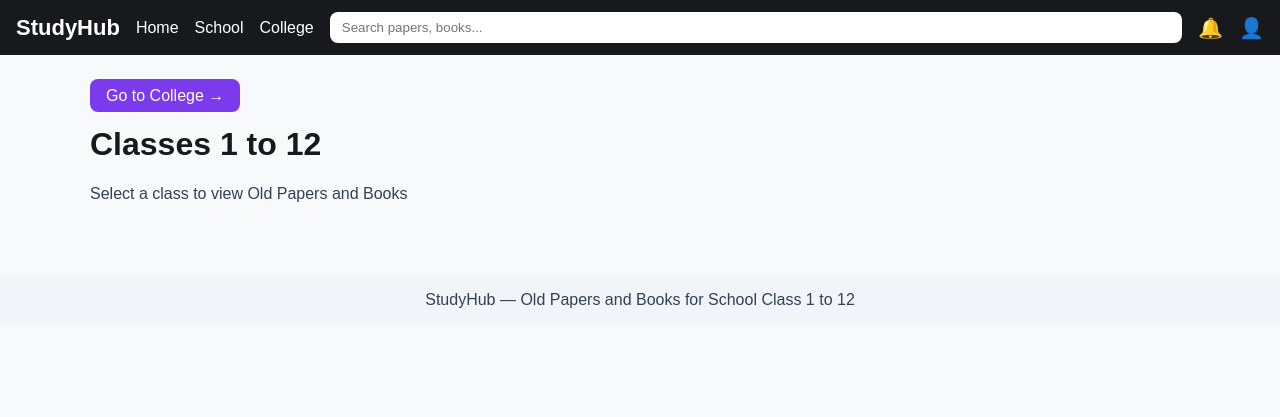
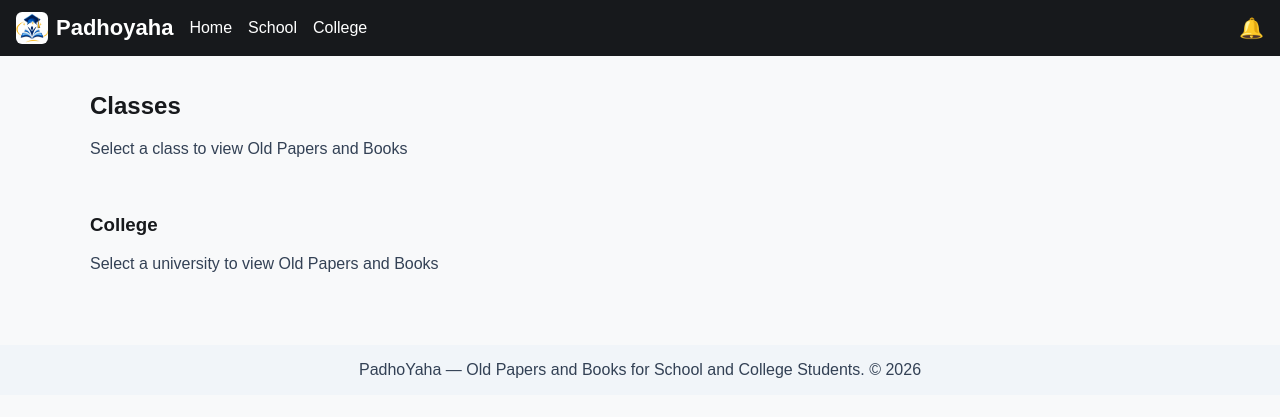
Before and after one commit to Patelmohammadsaad/StudyHub, a Django app: page / in a window 1280 px wide. Shown: the top 417 px of the page. Run offline with Django 5.2, Linux system fonts and the light colour scheme; data that the repository does not hold is empty.

Commit message:
Remove search bar and PadhoYaha name

```diff
--- a/core/urls.py
+++ b/core/urls.py
@@ -5,4 +5,5 @@ urlpatterns = [
     path('', views.home, name='home'),
     path('class/<int:pk>/', views.class_detail, name='class_detail'),
     path('subject/<int:pk>/', views.subject_detail, name='subject_detail'),
+    path('school/', views.school_page, name='school_page'),
 ]
--- a/core/views.py
+++ b/core/views.py
@@ -2,6 +2,8 @@ from django.shortcuts import render
 from django.shortcuts import get_object_or_404
 
 from .models import SchoolClass,Subject,Document
+from college.models import University
+
 
 #api
 from rest_framework.decorators import api_view
@@ -11,10 +13,16 @@ from .serializers import SchoolClassSerializer
 
 
 # Home View - Show Class 1 to 12
+
 def home(request):
-    classes = SchoolClass.objects.all().order_by('number')
-    return render(request, 'core/home.html', {'classes': classes})
+    classes = SchoolClass.objects.all()
+    universities = University.objects.all()
+    return render(request, 'core/home.html', {'classes': classes, 'universities': universities})
 
+
+def school_page(request):
+    classes = SchoolClass.objects.all()
+    return render(request, 'core/school.html', {'classes': classes})
 
 
 # Class Detail View - Show subjects of one class
--- a/studyhub/settings.py
+++ b/studyhub/settings.py
@@ -130,6 +130,7 @@ MAILERS = {
     },
 }
 
-
+#//////////////////////////////////////
 MEDIA_URL = '/media/'
 MEDIA_ROOT = BASE_DIR / 'media'
+STATICFILES_DIRS = [BASE_DIR / "static"]
--- a/templates/base.html
+++ b/templates/base.html
@@ -3,8 +3,9 @@
 <head>
 <meta charset="UTF-8">
 <meta name="viewport" content="width=device-width, initial-scale=1.0">
-<title>StudyHub</title>
+<title>Padhoyaha</title>
 <style>
+
 :root {
   --charcoal: #17191C;
   --grey: #929DA7;
--- a/templates/college/college_home.html
+++ b/templates/college/college_home.html
@@ -1,6 +1,9 @@
 {% extends 'base.html' %}
 
 {% block content %}
+<p><a href="/school/" style="background: #7C3AED; color: white; padding: 8px 16px; border-radius: 8px; text-decoration: none;">Go to School →</a></p>
+
+
 <h1>College</h1>
 <p>Select a University to view Courses</p>
 
--- a/templates/core/home.html
+++ b/templates/core/home.html
@@ -2,11 +2,15 @@
 
 {% block content %}
 
-<p><a href="/college/" style="background: #7C3AED; color: white; padding: 8px 16px; border-radius: 8px; text-decoration: none;">Go to College →</a></p>
 
 
-<h1>Classes 1 to 12</h1>
+<!-- SCHOOL SECTION - UPAR -->
+<section>
+  <section id="school">
+  <h2>Classes</h2>
   <p>Select a class to view Old Papers and Books</p>
+
+  <!-- <input type="text" placeholder="Search papers, books..." style="width: 100%; padding: 12px; border: 1px solid #C4B5FD; border-radius: 10px; margin-bottom: 16px; box-sizing: border-box;"> -->
 
   <div style="display: grid; grid-template-columns: repeat(auto-fill, minmax(150px, 1fr)); gap: 12px;">
   {% for c in classes %}
@@ -15,4 +19,23 @@
     </a>
   {% endfor %}
   </div>
+</section>
+
+
+
+<!-- COLLEGE SECTION - NEECHE -->
+<section id="college" style="margin-top: 40px;">
+  <h1>College</h1>
+  <p>Select a university to view Old Papers and Books</p>
+
+  <div style="display: grid; grid-template-columns: repeat(auto-fill, minmax(150px, 1fr)); gap: 12px;">
+  {% for u in universities %}
+    <a href="/college/" style="display: block; padding: 16px; background: #EDE9FE; border: 1px solid #C4B5FD; border-radius: 12px; text-align: center; text-decoration: none; color: #17191C; font-weight: bold;">
+      {{ u.name }}
+    </a>
+  {% endfor %}
+  </div>
+</section>
+
+
 {% endblock %}
--- a/templates/partials/footer.html
+++ b/templates/partials/footer.html
@@ -1,3 +1,3 @@
 <footer style="background: #f1f5f9; padding: 16px; text-align: center; margin-top: 40px;">
-  <p style="margin: 0;">StudyHub — Old Papers and Books for School Class 1 to 12</p>
+  PadhoYaha — Old Papers and Books for School and College Students. &copy; 2026
 </footer>
--- a/templates/partials/navbar.html
+++ b/templates/partials/navbar.html
@@ -1,12 +1,37 @@
-<header style="background: #17191C; padding: 12px 16px; display: flex; align-items: center; gap: 16px;">
-  <a href="/" style="color: white; font-size: 22px; font-weight: bold; text-decoration: none;">StudyHub</a>
-  <a href="/" style="color: white; text-decoration: none;">Home</a>
-  <a href="/" style="color: white; text-decoration: none;">School</a>
-  <a href="/college/" style="color: white; text-decoration: none;">College</a>
+{% load static %}
+<style>
+  .navbar { background: #17191C; padding: 12px 16px; display: flex; align-items: center; gap: 16px; box-sizing: border-box; width: 100%; white-space: nowrap; }
+  .navbar .logo { color: white; font-size: 22px; font-weight: bold; text-decoration: none; display: flex; align-items: center; gap: 8px; }
+  .navbar .logo img { height: 32px; width: 32px; border-radius: 6px; }
+  .navbar a { color: white; text-decoration: none; font-size: 16px; }
+  .navbar .icons { margin-left: auto; display: flex; align-items: center; gap: 12px; }
+  .navbar .icons a { font-size: 20px; }
+  @media (max-width: 768px) {
+    .navbar { padding: 10px 12px; gap: 10px; }
+    .navbar .logo { font-size: 19px; }
+    .navbar .logo img { height: 28px; width: 28px; }
+    .navbar a { font-size: 14px; }
+    .navbar .icons a { font-size: 18px; }
+  }
+  @media (max-width: 480px) {
+    .navbar { padding: 8px 8px; gap: 7px; }
+    .navbar .logo { font-size: 16px; }
+    .navbar .logo img { height: 26px; width: 26px; }
+    .navbar a { font-size: 13px; }
+    .navbar .icons { gap: 8px; }
+    .navbar .icons a { font-size: 16px; }
+  }
+</style>
 
-
-  <input type="text" placeholder="Search papers, books..." style="flex: 1; padding: 8px 12px; border-radius: 8px; border: none;">
-
-  <a href="#" style="color: white; text-decoration: none; font-size: 20px;">🔔</a>
-  <a href="/admin/" style="color: white; text-decoration: none; font-size: 20px;">👤</a>
+<header class="navbar">
+  <a href="/" class="logo">
+    <img src="{% static 'logo.png' %}" alt="PadhoYaha"> Padhoyaha
+  </a>
+  <a href="/">Home</a>
+  <a href="/school/">School</a>
+  <a href="/college/">College</a>
+  <span class="icons">
+    <a href="#">🔔</a>
+    <!-- <a href="/profile/">👤</a> -->
+  </span>
 </header>
```
Also changed, not shown: templates/core/school.html (added, +16 -0 lines), static/logo.png (added). Lines whose indentation alone changed are shown as unchanged.
